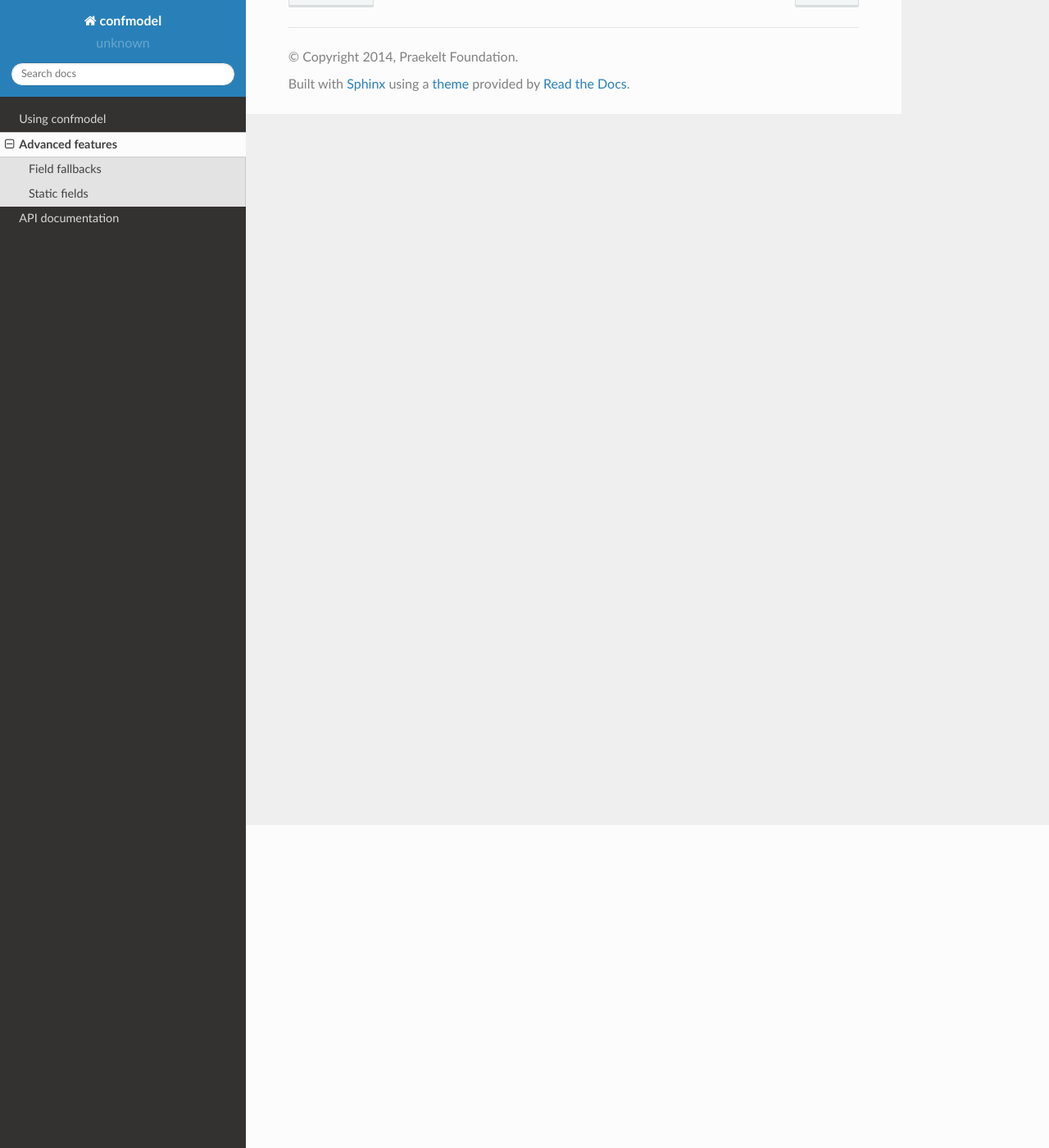
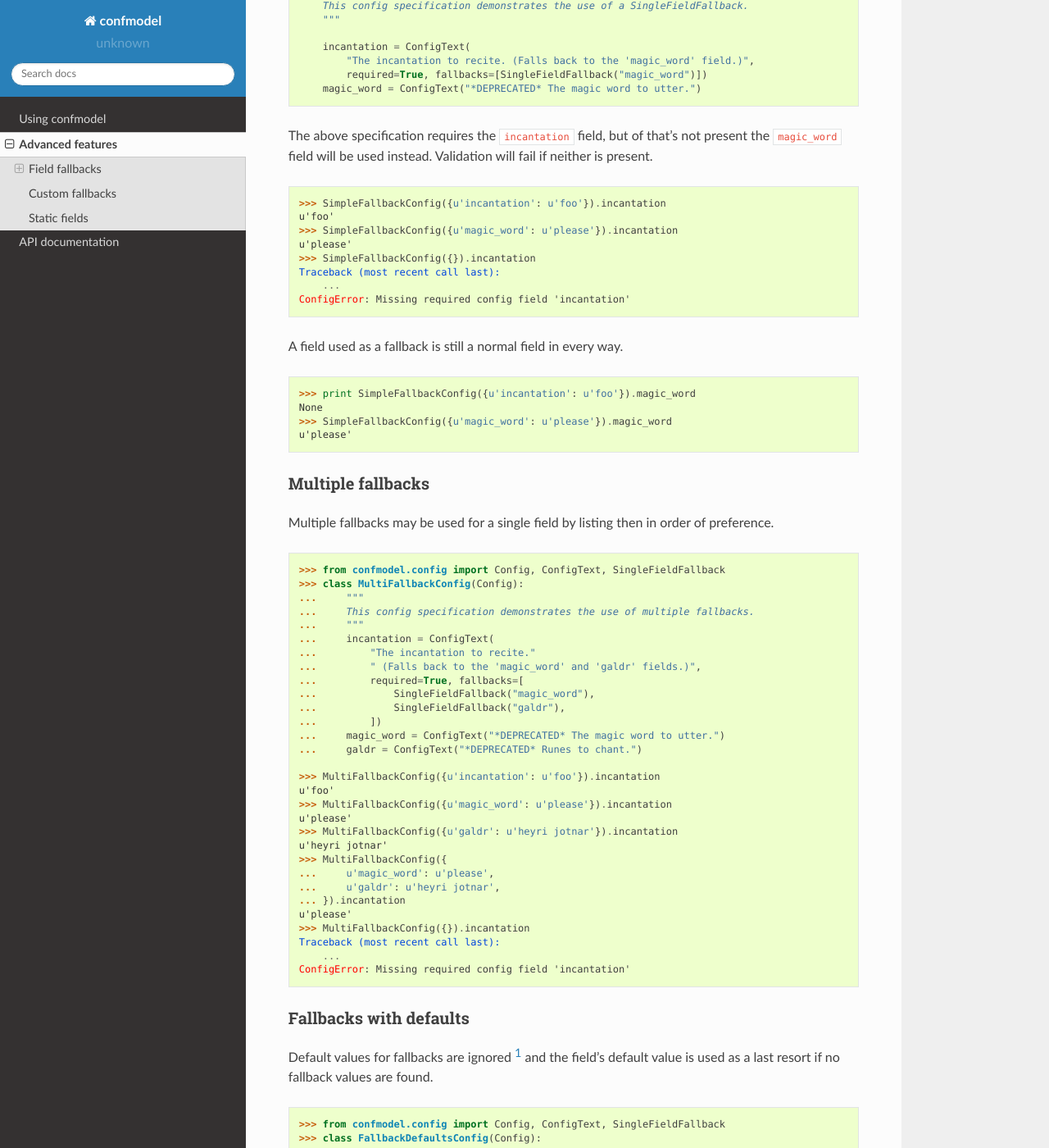
Before and after one commit to nyaruka/confmodel, a Sphinx documentation site: the page built from docs/advanced.rst, in a window 1280 px wide and 1400 px high, scrolled down 394 px. Shown: the whole window at 82% size. Built offline with Sphinx 7.4.7 and the Read the Docs theme 2.0.0, drawn with Linux system fonts in a browser that asks for light colours; some of the changed text lies outside the part shown.

Commit message:
Field fallback prose documentation.

```diff
--- a/docs/advanced.rst
+++ b/docs/advanced.rst
@@ -8,7 +8,161 @@ Advanced features
 Field fallbacks
 ===============
 
-TODO: Write something about field fallbacks.
+Sometimes it's necessary for a config field to refer to other fields to find or
+construct its value, particularly as systems evolve over time. This is managed
+in a flexible way using :class:`.FieldFallback` objects.
+
+
+.. testcode:: fallbacks1
+
+   from confmodel.config import Config, ConfigText, SingleFieldFallback
+
+   class SimpleFallbackConfig(Config):
+       """
+       This config specification demonstrates the use of a SingleFieldFallback.
+       """
+
+       incantation = ConfigText(
+           "The incantation to recite. (Falls back to the 'magic_word' field.)",
+           required=True, fallbacks=[SingleFieldFallback("magic_word")])
+       magic_word = ConfigText("*DEPRECATED* The magic word to utter.")
+
+
+The above specification requires the ``incantation`` field, but of that's not
+present the ``magic_word`` field will be used instead. Validation will fail if
+neither is present.
+
+
+.. doctest:: fallbacks1
+
+   >>> SimpleFallbackConfig({u'incantation': u'foo'}).incantation
+   u'foo'
+   >>> SimpleFallbackConfig({u'magic_word': u'please'}).incantation
+   u'please'
+   >>> SimpleFallbackConfig({}).incantation
+   Traceback (most recent call last):
+       ...
+   ConfigError: Missing required config field 'incantation'
+
+
+A field used as a fallback is still a normal field in every way.
+
+
+.. doctest:: fallbacks1
+
+   >>> print SimpleFallbackConfig({u'incantation': u'foo'}).magic_word
+   None
+   >>> SimpleFallbackConfig({u'magic_word': u'please'}).magic_word
+   u'please'
+
+
+Multiple fallbacks
+------------------
+
+Multiple fallbacks may be used for a single field by listing then in order of
+preference.
+
+
+.. doctest:: fallbacks2
+
+   >>> from confmodel.config import Config, ConfigText, SingleFieldFallback
+   >>> class MultiFallbackConfig(Config):
+   ...     """
+   ...     This config specification demonstrates the use of multiple fallbacks.
+   ...     """
+   ...     incantation = ConfigText(
+   ...         "The incantation to recite."
+   ...         " (Falls back to the 'magic_word' and 'galdr' fields.)",
+   ...         required=True, fallbacks=[
+   ...             SingleFieldFallback("magic_word"),
+   ...             SingleFieldFallback("galdr"),
+   ...         ])
+   ...     magic_word = ConfigText("*DEPRECATED* The magic word to utter.")
+   ...     galdr = ConfigText("*DEPRECATED* Runes to chant.")
+
+   >>> MultiFallbackConfig({u'incantation': u'foo'}).incantation
+   u'foo'
+   >>> MultiFallbackConfig({u'magic_word': u'please'}).incantation
+   u'please'
+   >>> MultiFallbackConfig({u'galdr': u'heyri jotnar'}).incantation
+   u'heyri jotnar'
+   >>> MultiFallbackConfig({
+   ...     u'magic_word': u'please',
+   ...     u'galdr': u'heyri jotnar',
+   ... }).incantation
+   u'please'
+   >>> MultiFallbackConfig({}).incantation
+   Traceback (most recent call last):
+       ...
+   ConfigError: Missing required config field 'incantation'
+
+
+Fallbacks with defaults
+-----------------------
+
+Default values for fallbacks are ignored [#fallback-default]_ and the field's
+default value is used as a last resort if no fallback values are found.
+
+
+.. doctest:: fallbacks3
+
+   >>> from confmodel.config import Config, ConfigText, SingleFieldFallback
+   >>> class FallbackDefaultsConfig(Config):
+   ...     """
+   ...     This config specification demonstrates fallbacks with defaults.
+   ...     """
+   ...     incantation = ConfigText(
+   ...         "The incantation to recite. (Falls back to the 'magic_word' field.)",
+   ...        default=u"xyzzy", fallbacks=[SingleFieldFallback("magic_word")])
+   ...     magic_word = ConfigText(
+   ...         "*DEPRECATED* The magic word to utter.", default=u"plugh")
+
+   >>> FallbackDefaultsConfig({u'incantation': u'foo'}).incantation
+   u'foo'
+   >>> FallbackDefaultsConfig({u'magic_word': u'please'}).incantation
+   u'please'
+   >>> FallbackDefaultsConfig({}).incantation
+   u'xyzzy'
+
+
+Format string fallback
+----------------------
+
+For more complex fallbacks, :class:`FormatStringFieldFallback` can be used.
+
+
+.. doctest:: fallbacks4
+
+   >>> from confmodel.config import (
+   ...     Config, ConfigInt, ConfigText, FormatStringFieldFallback)
+   >>> class FormatFallbackConfig(Config):
+   ...     """
+   ...     This config specification demonstrates format string fallbacks.
+   ...     """
+   ...     url_base = ConfigText(
+   ...         "A host:port pair.", required=True, fallbacks=[
+   ...             FormatStringFieldFallback(u"{host}:{port}", ["host", "port"]),
+   ...         ])
+   ...     host = ConfigText("A hostname.")
+   ...     port = ConfigInt("A network port.")
+
+   >>> FormatFallbackConfig({u'url_base': u'example.com:80'}).url_base
+   u'example.com:80'
+   >>> FormatFallbackConfig({u'host': u'example.org', u'port': 8080}).url_base
+   u'example.org:8080'
+   >>> FormatFallbackConfig({u'host': u'example.net'}).url_base
+   Traceback (most recent call last):
+       ...
+   ConfigError: Missing required config field 'url_base'
+
+
+Custom fallbacks
+================
+
+If your needs aren't met by the standard fallback classes, you can subclass
+:class:`FieldFallback` to implement custom behaviour.
+
+TODO: Write something about custom fallback classes.
 
 
 .. _static-field-docs:
@@ -17,3 +171,9 @@ Static fields
 =============
 
 TODO: Write something about static fields.
+
+
+.. rubric:: Footnotes
+
+.. [#fallback-default]
+   Although custom :class:`FieldFallback` subclasses may override this behaviour.
```
Also changed, not shown: docs/usage.rst (+7 -7 lines).
